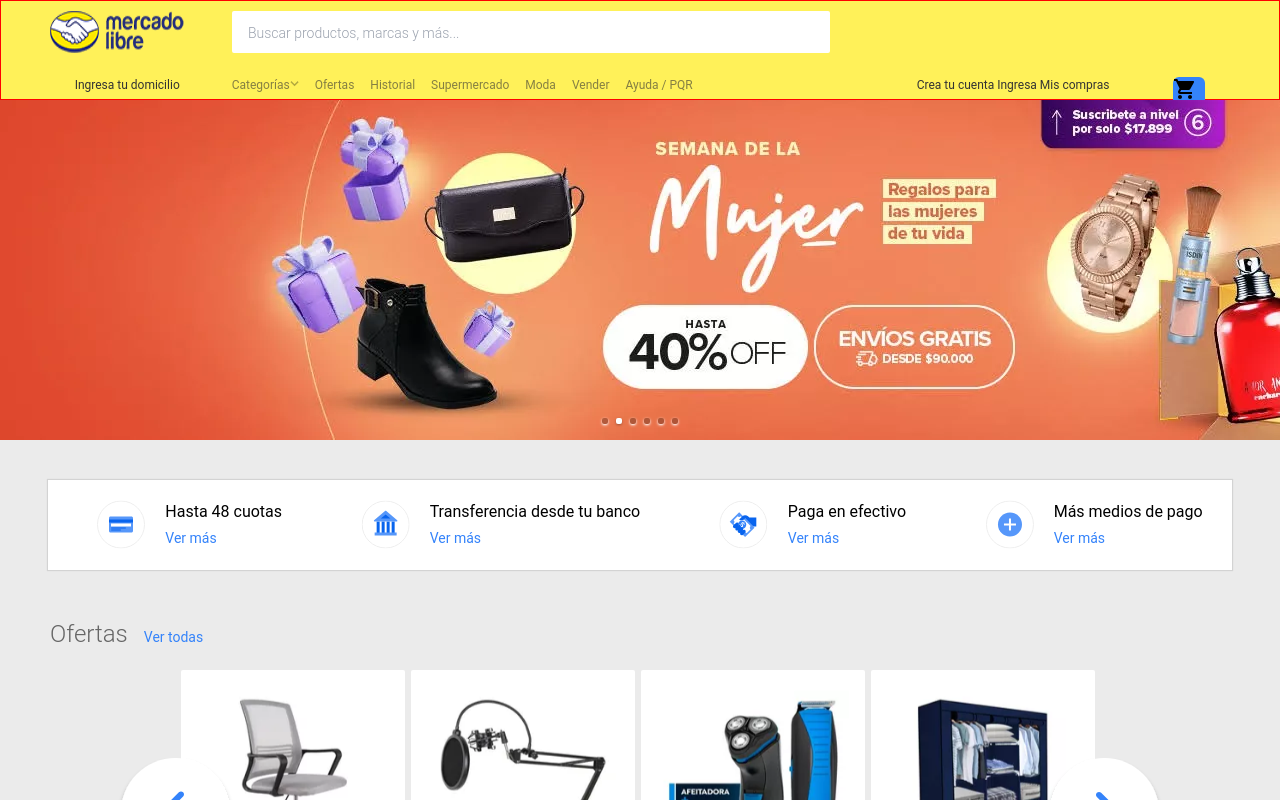
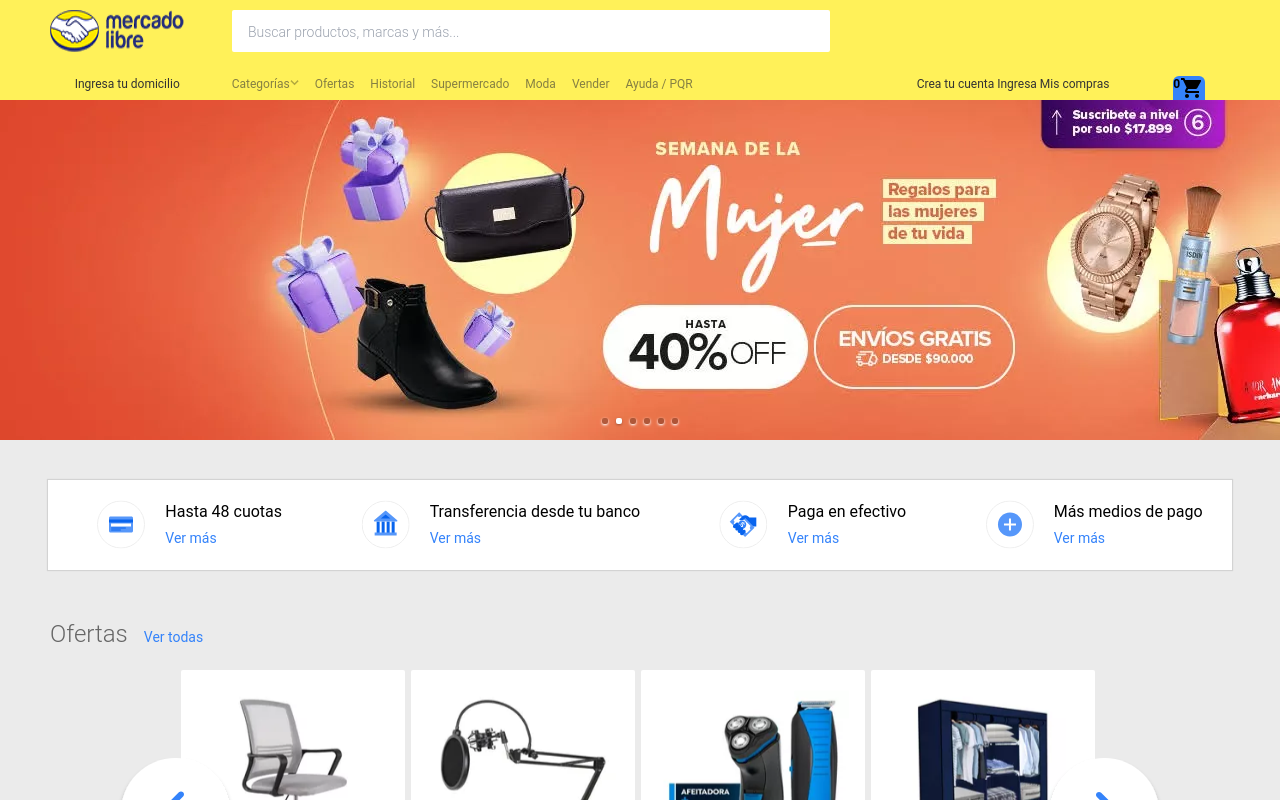
Before and after one commit to mateoalvmad/mercadolibre2, a Next.js app: page / in a window 1280 px wide. Shown: the top 800 px of the page. Built offline with nearby package versions, Linux system fonts and the light colour scheme.

Commit message:
Implementación de el contexto para manejar el cart

```diff
--- a/components/Header.tsx
+++ b/components/Header.tsx
@@ -1,10 +1,18 @@
-import React from 'react'
+import React, { useEffect, useState } from 'react'
 import Image from 'next/image'
 import {MdShoppingCart} from 'react-icons/md'
+import { ModalCart } from './modals/ModalCart';
+import { useCartContext } from '@/context/cartContext';
+
+
 
 const Header = () => {
+  const {itemsCount,openModalCart,setOpenModalCart}= useCartContext()
+  useEffect(()=>{
+    console.log(itemsCount)
+  },[itemsCount])
   return (
-    <header className='debug hidden md:block w-full h-[100px] pt-2.5 bg-header-background'>
+    <header className='hidden md:block w-full h-[100px] pt-2.5 bg-header-background'>
     	<div className="flex justify-center">
       	<div className="flex w-[1180px] gap-12">
           <Image src={"/media/logo-mercadolibre.png"} alt={"Logo de mercadolibre"} width={134} height={34}/>
@@ -29,10 +37,17 @@ const Header = () => {
         <span className="text-xs font-normal text-categories-black pl-4">Vender</span>
         <span className="text-xs font-normal text-categories-black pl-4">Ayuda / PQR</span>
         <span className="text-xs font-normal text-section-black pr-16 pl-56">Crea tu cuenta Ingresa Mis compras</span>
-        <button   type="button" className="text-black w-8 h-10 pb-14 text-2xl" >
-        <MdShoppingCart/>
+        <button  onClick={()=>setOpenModalCart(true)} type="button" className="text-black w-8 h-10 pb-14 text-2xl" >
+          <div className='flex'><span className="text-xs">{itemsCount}</span>
+          <MdShoppingCart/>
+        </div>
         </button>
       </div>
+      <ModalCart open={openModalCart} setOpen={setOpenModalCart} modalTitle='Articulos seleccionados'>
+          <div>
+          <span>asdasdasdasd</span>
+            </div>
+      </ModalCart>
     </header>
   )
 }
--- a/components/OffersCard.tsx
+++ b/components/OffersCard.tsx
@@ -1,5 +1,6 @@
-import React from 'react'
+import React, { useEffect, useState, use } from 'react'
 import Image from 'next/image'
+import { CartContextProvider, useCartContext } from '@/context/cartContext';
 
 interface OffersCardProps {
   name: string;
@@ -11,8 +12,12 @@ interface OffersCardProps {
 }
 
 const OffersCard = ({name, image, price, discount, delivery, children}:OffersCardProps) => {
-  return (
-    <div className="flex flex-col px-4 pt-5 w-[224px] h-[350px] gap-1 bg-white rounded-sm hover:cursor-pointer hover:scale-105">
+  const {itemsCount, setItemsCount}= useCartContext()
+  const increaseCounter=()=>{
+    setItemsCount(itemsCount+1)
+  }
+    return (
+    <div onClick={increaseCounter} className="flex flex-col px-4 pt-5 w-[224px] h-[350px] gap-1 bg-white rounded-sm hover:cursor-pointer hover:scale-105">
       <Image src={image} alt={name} width={224} height={224}/>
       <hr/>
       <div className= "pt-1">
--- /dev/null
+++ b/components/modals/ModalCart.tsx
@@ -0,0 +1,21 @@
+import Dialog from '@mui/material/Dialog';
+import {DialogTitle,DialogContent } from '@mui/material';
+import { Dispatch, useState } from 'react';
+import React from 'react';
+
+interface ModalDialogProps {
+  open:boolean;
+  setOpen:Dispatch<React.SetStateAction<boolean>>;
+  modalTitle:string;
+  children:JSX.Element;
+}
+const ModalCart = ({open, setOpen, modalTitle, children} : ModalDialogProps) => {
+  return (
+  <Dialog open={open} onClose={()=>setOpen(false)}>
+    <DialogTitle>{modalTitle}</DialogTitle>
+    <DialogContent>{children}</DialogContent>
+  </Dialog>
+  )
+}
+
+export { ModalCart};
--- /dev/null
+++ b/context/cartContext.tsx
@@ -0,0 +1,30 @@
+import { createContext,Dispatch,useContext, SetStateAction, useState} from 'react';
+
+interface CartContext {
+    itemsCount:number;
+    setItemsCount: Dispatch<SetStateAction<number>>;
+    openModalCart:boolean;
+    setOpenModalCart: Dispatch<SetStateAction<boolean>>;
+}
+
+const CartContext= createContext<CartContext>({} as CartContext);
+
+export const useCartContext=()=> useContext(CartContext);
+
+interface cartItemsProps{
+
+}
+interface CartContextProviderProps {
+    children:JSX.Element;
+}
+const CartContextProvider =({children}:CartContextProviderProps)=>{
+    const [openModalCart,setOpenModalCart]=useState<boolean>(false);
+    const [itemsCount,setItemsCount]=useState<number>(0);
+    return (
+        <CartContext.Provider
+        value={{itemsCount, setItemsCount, openModalCart, setOpenModalCart}}>
+            {children}
+        </CartContext.Provider>
+    );
+}
+export {CartContextProvider}
--- a/layouts/Layout.tsx
+++ b/layouts/Layout.tsx
@@ -9,7 +9,7 @@ interface LayoutProps {
 const Layout = ({children}:LayoutProps) => {
   return (
     <>
-      <Header/>
+        <Header/>
       <main className='flex flex-col h-full w-full bg-section-background overflow-hidden' >
         {children}
       </main>
--- a/package.json
+++ b/package.json
@@ -9,6 +9,10 @@
     "lint": "next lint"
   },
   "dependencies": {
+    "@emotion/react": "^11.10.6",
+    "@emotion/styled": "^11.10.6",
+    "@material-ui/core": "^4.12.4",
+    "@mui/material": "^5.12.1",
     "@types/node": "18.15.11",
     "@types/react": "18.0.35",
     "@types/react-dom": "18.0.11",
--- a/pages/index.tsx
+++ b/pages/index.tsx
@@ -15,6 +15,7 @@ import { Layout } from '@/layouts/Layout'
 import Head from 'next/head'
 import React from 'react'
 import Image from 'next/image';
+import { CartContextProvider } from '@/context/cartContext'
 
 const items ={
   itemsCol: [
@@ -44,7 +45,7 @@ const indexPage = () => {
         <title>Mercadolibre</title>
         <meta name="viewport" content="width=device-width, initial-scale=1"></meta>
       </Head>
-      <Layout>
+      <CartContextProvider><Layout>
         <>
         <PosterSection/>
         <OfferSection/>
@@ -56,7 +57,7 @@ const indexPage = () => {
         <CategoriesSection/>
         <Prefooter/>
         </>
-      </Layout>
+      </Layout></CartContextProvider>
       <Footer/>
 
     </>
```
Also changed, not shown: 2 other files (tests, documents, lock files or other folders).
